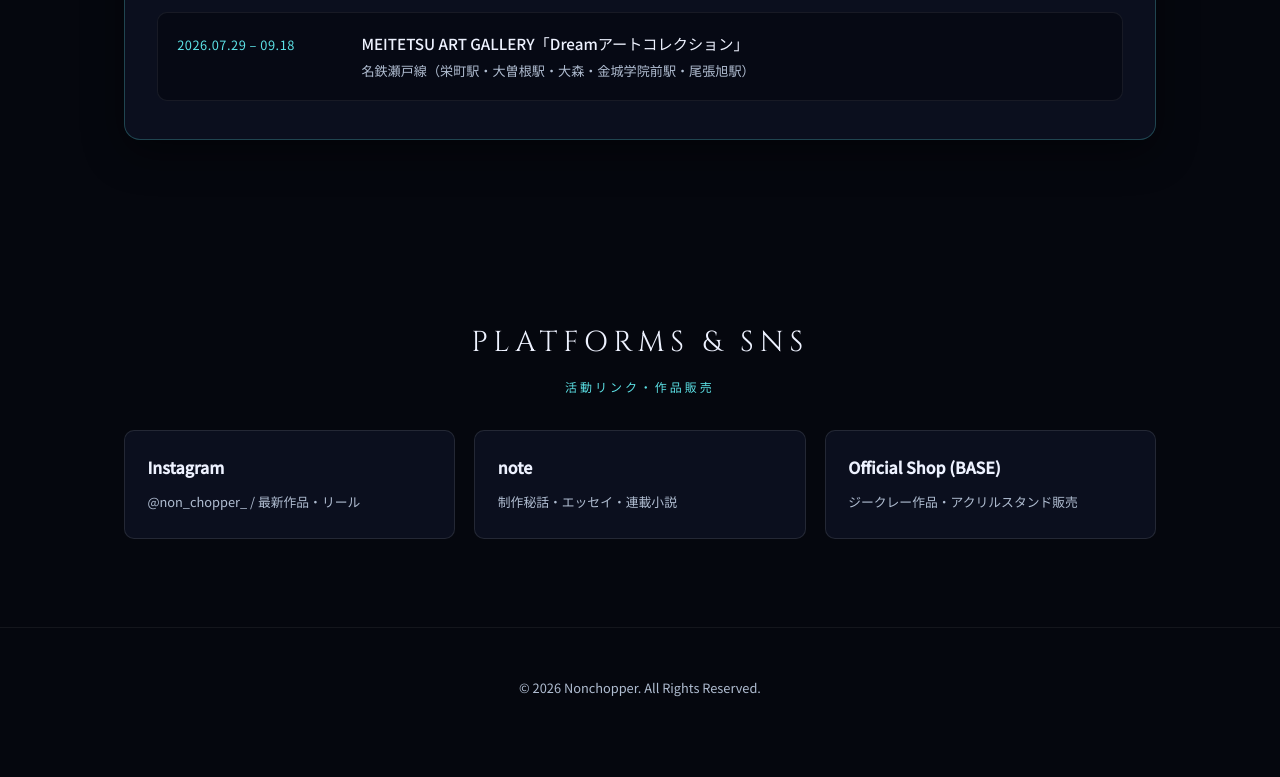
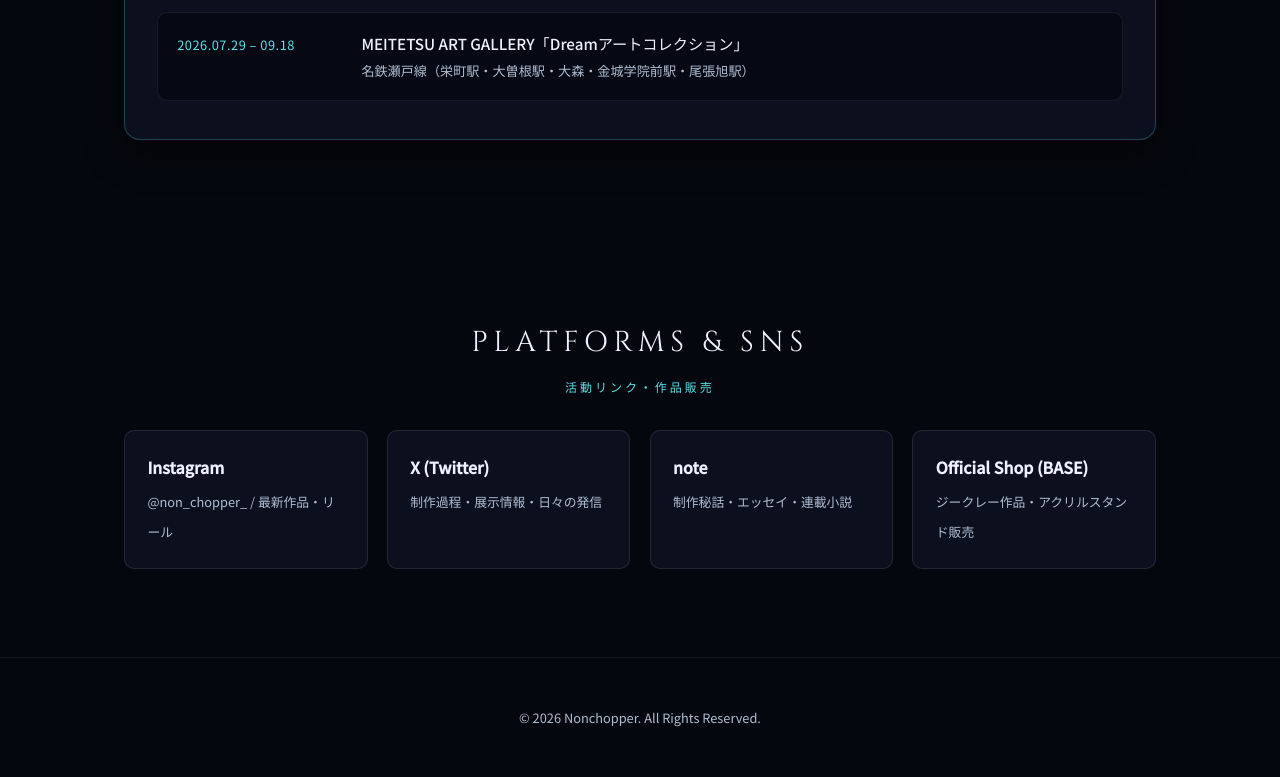
Before and after one commit to nonchopper9852/Nonchopperofficial, a plain HTML site: page index.html in a window 1280 px wide. Shown: the part 7207-7984 px from the top of the page. Before the commit the page ends 7955 px from the top, so only its background shows below. Drawn offline with Linux system fonts and the light colour scheme.

Commit message:
Adjust grid column size and add new link for X

```diff
--- a/index.html
+++ b/index.html
@@ -414,7 +414,7 @@
     /* LINKS スタイル */
     .links-grid {
       display: grid;
-      grid-template-columns: repeat(auto-fit, minmax(240px, 1fr));
+      grid-template-columns: repeat(auto-fit, minmax(220px, 1fr));
       gap: 1.2rem;
       margin-top: 2rem;
     }
@@ -815,6 +815,10 @@
         <strong>Instagram</strong>
         <span>@non_chopper_ / 最新作品・リール</span>
       </a>
+      <a href="https://x.com/" target="_blank" rel="noopener" class="link-card">
+        <strong>X (Twitter)</strong>
+        <span>制作過程・展示情報・日々の発信</span>
+      </a>
       <a href="https://note.com/" target="_blank" rel="noopener" class="link-card">
         <strong>note</strong>
         <span>制作秘話・エッセイ・連載小説</span>
```
